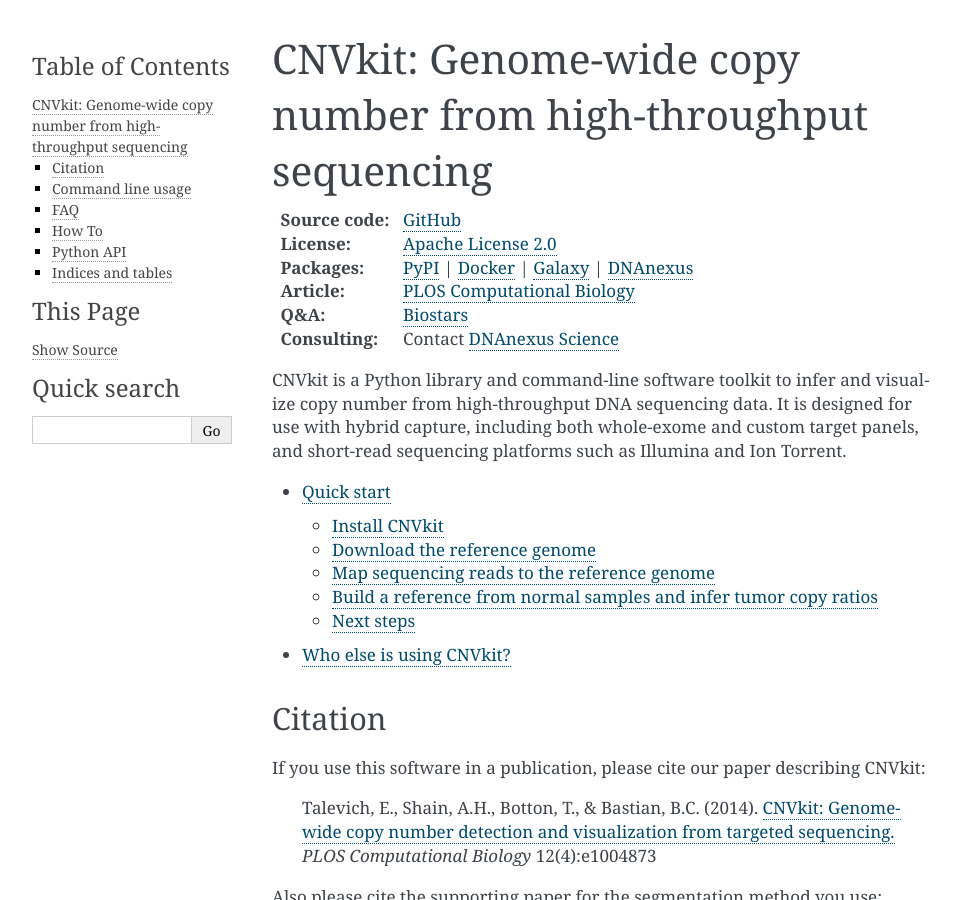
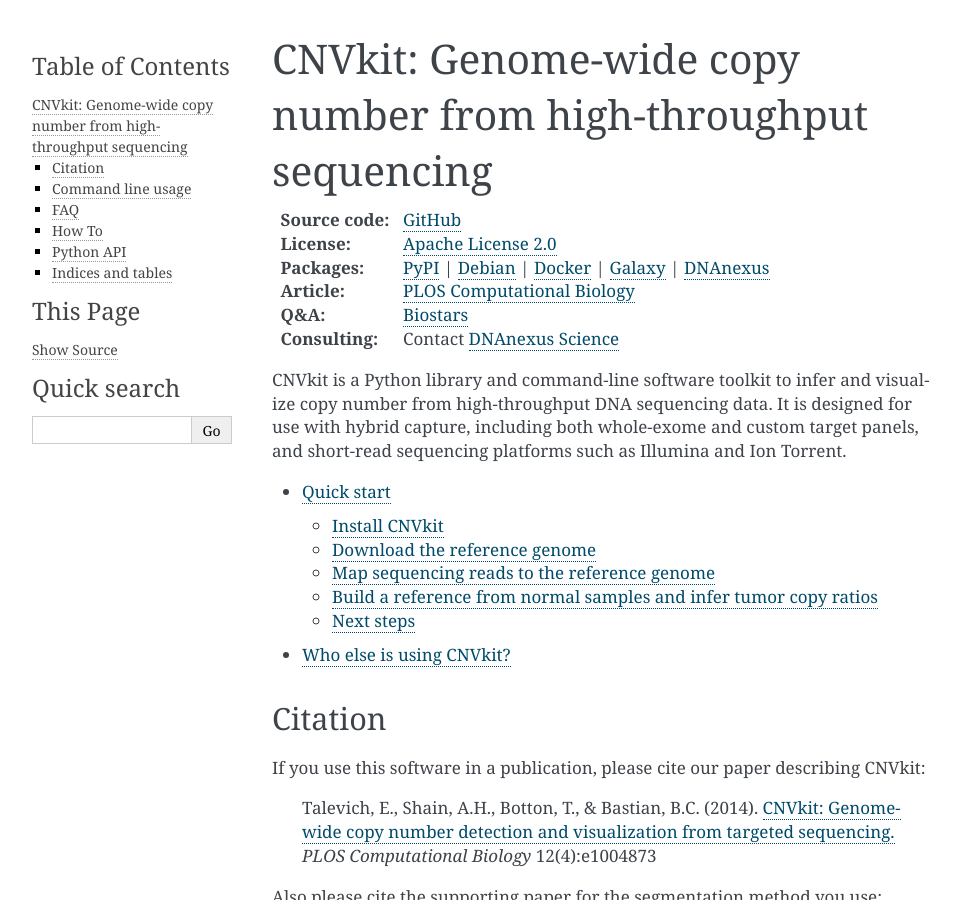
Before and after one commit to etal/cnvkit, a Sphinx documentation site: the page built from doc/index.rst, in a window 1280 px wide and 900 px high. Shown: the whole window, without its empty margins (148-1109 px from the left). Built offline with Sphinx 7.4.7, drawn with Linux system fonts in a browser that asks for light colours; the version number is read from the project's files by our own code.

Commit message:
link to Debian package

```diff
--- a/doc/index.rst
+++ b/doc/index.rst
@@ -3,7 +3,7 @@
 
 :Source code: `GitHub <https://github.com/etal/cnvkit>`_
 :License: `Apache License 2.0 <http://www.apache.org/licenses/LICENSE-2.0>`_
-:Packages: `PyPI <https://pypi.python.org/pypi/CNVkit>`_ | `Docker <https://hub.docker.com/r/etal/cnvkit/>`_ | `Galaxy <https://testtoolshed.g2.bx.psu.edu/view/etal/cnvkit>`_ | `DNAnexus <https://platform.dnanexus.com/app/cnvkit_batch>`_
+:Packages: `PyPI <https://pypi.python.org/pypi/CNVkit>`_ | `Debian <https://packages.debian.org/search?keywords=cnvkit>`_ | `Docker <https://hub.docker.com/r/etal/cnvkit/>`_ | `Galaxy <https://testtoolshed.g2.bx.psu.edu/view/etal/cnvkit>`_ | `DNAnexus <https://platform.dnanexus.com/app/cnvkit_batch>`_
 :Article: `PLOS Computational Biology <http://dx.doi.org/10.1371/journal.pcbi.1004873>`_
 :Q&A: `Biostars <https://www.biostars.org/t/CNVkit/>`_
 :Consulting: Contact `DNAnexus Science <http://go.dnanexus.com/l/457982/2018-05-23/6v4h43>`_
```
